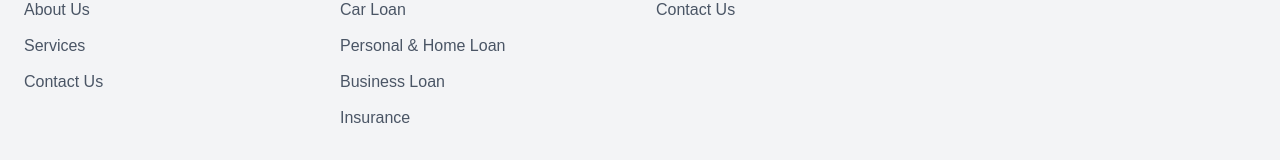
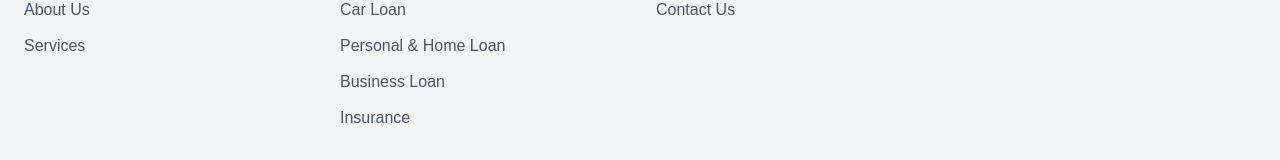
Before and after one commit to Rahul-9211/insurance, a Next.js app: page / in a window 1280 px wide. Shown: the part 6198-6358 px from the top of the page. Built offline with nearby package versions, Linux system fonts and the light colour scheme; a web font is replaced by a local one.

Commit message:
Update page.tsx
Contact us menu item removed

```diff
--- a/src/app/page.tsx
+++ b/src/app/page.tsx
@@ -811,7 +811,7 @@ export default function Home() {
                   <li><a href="#about" className="text-gray-600 hover:text-blue-600 transition-colors">About Us</a></li>
                   <li><a href="#services" className="text-gray-600 hover:text-blue-600 transition-colors">Services</a></li>
                   {/* <li><a href="#faq" className="text-gray-600 hover:text-blue-600 transition-colors">FAQ</a></li> */}
-                  <li><a href="#contact" className="text-gray-600 hover:text-blue-600 transition-colors">Contact Us</a></li>
+                  {/* <li><a href="#contact" className="text-gray-600 hover:text-blue-600 transition-colors">Contact Us</a></li> */}
                 </ul>
               </div>
 
```
